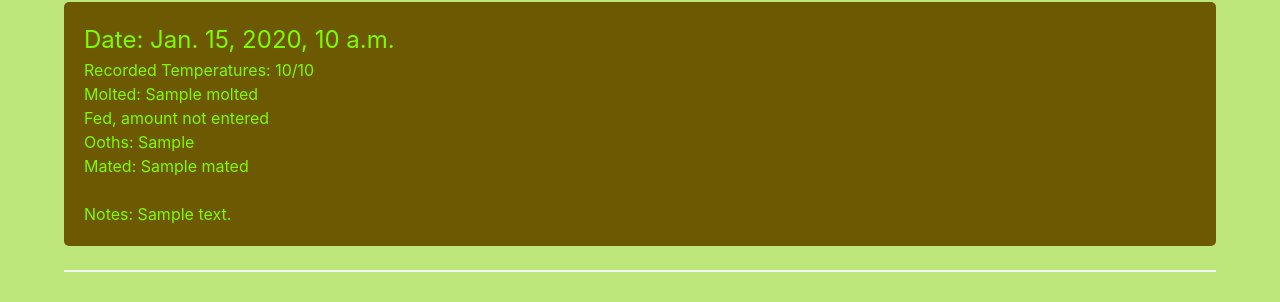
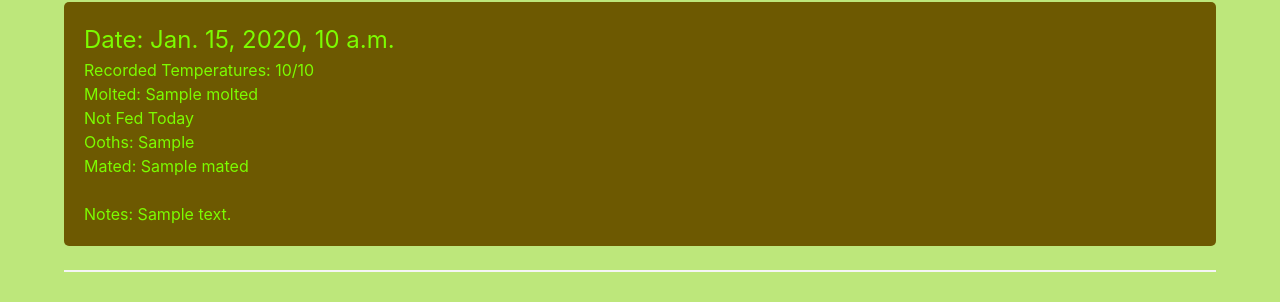
Before and after one commit to RowingWolfe/mantilogs2, a Django app: template mantilogs/mantis_profiles/templates/profile.html in a window 1280 px wide. Shown: the part 975-1277 px from the top of the page. Run offline with Django 3.2, Linux system fonts and the light colour scheme; tables that the repository leaves empty hold one stand-in row (values such as "Sample post"); the template is opened without the code that fills it: values that come from a table or form of the project are taken from there, most other values are stand-ins (such as "Sample title", 1, 10 or a date in 2020); grey boxes marked "Sample" are stand-in pictures; parts of the project's set-up code (start-up, migrations or seed data) failed here and were passed over.

Commit message:
Update profile.html
Fixed display bug for log in profiles saying amount not entered when it really was.

```diff
--- a/mantilogs/mantis_profiles/templates/profile.html
+++ b/mantilogs/mantis_profiles/templates/profile.html
@@ -89,7 +89,7 @@
         {%endif%}
         {% if not log.amount_fed == "None." and log.fed %}
         <p> Amount fed: {{log.amount_fed}} </p>
-        {% elif log.fed_today %}
+        {% elif log.fed_today and log.amount_fed == "None" %}
         <p>Fed, amount not entered</p>
         {% else %}
         <p> Not Fed Today </p>
```
